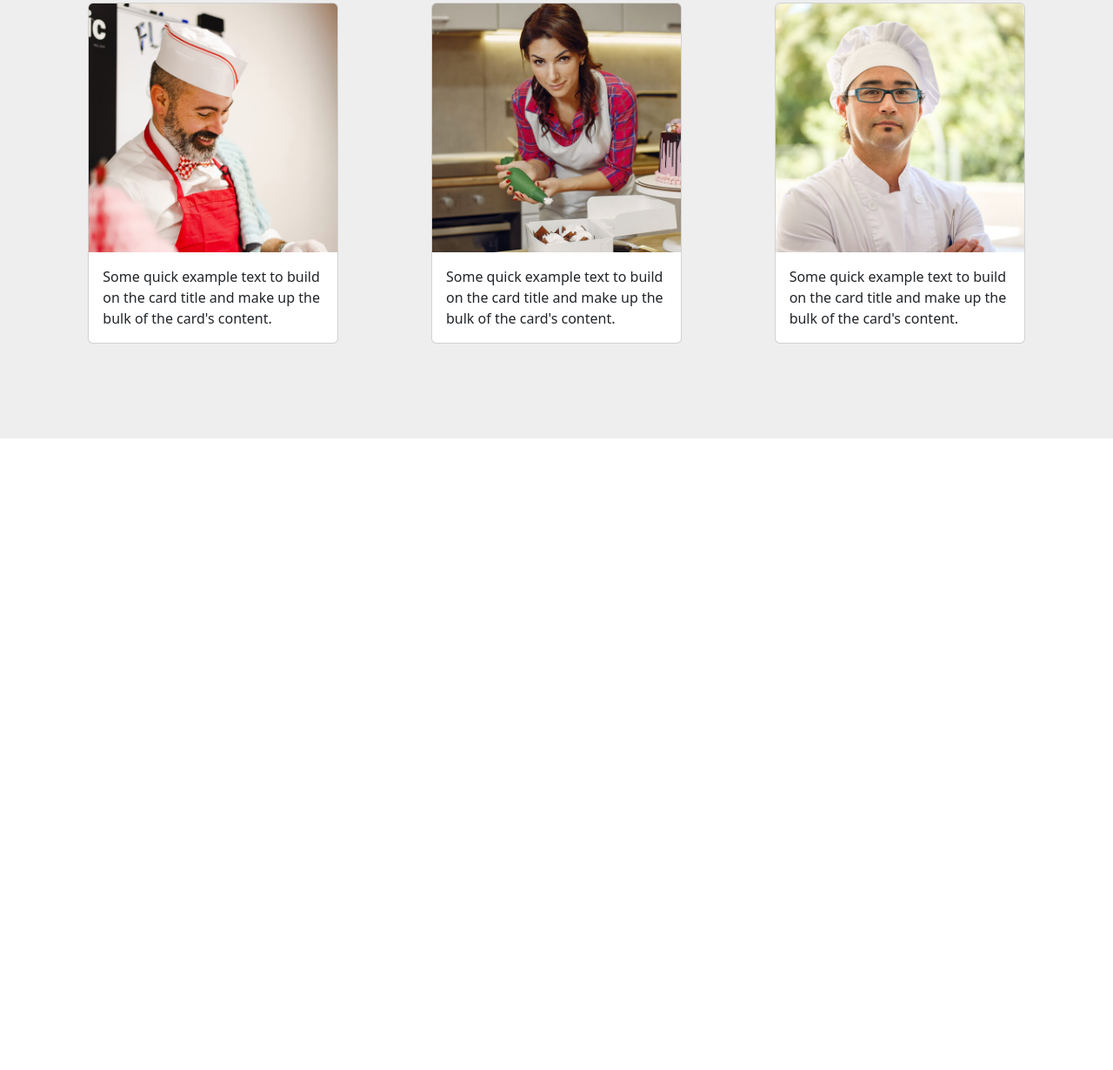
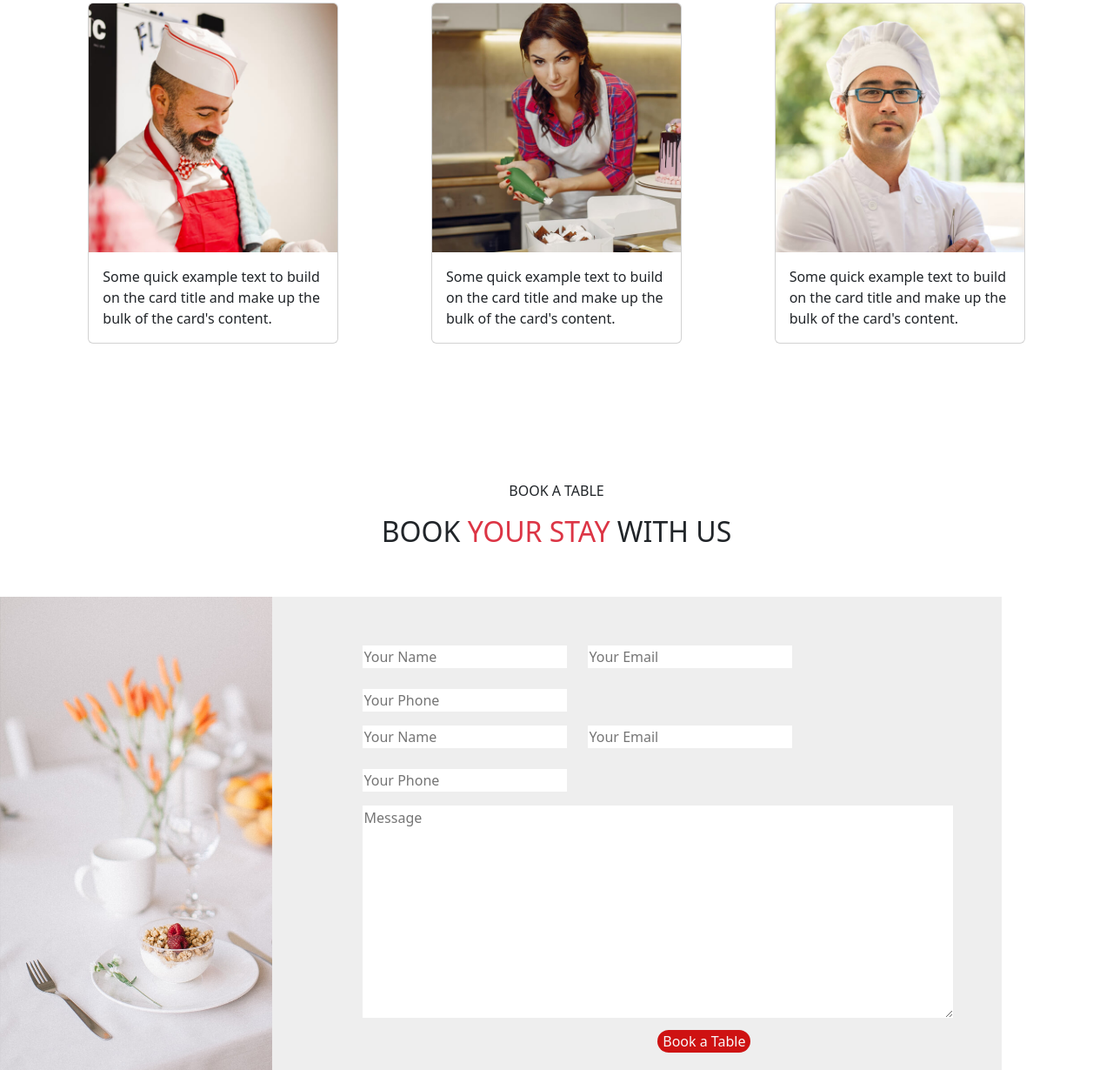
Before and after one commit to kawtaradlany/Adlanykawtar_projet_dom_js, a website: page index.html in a window 1280 px wide. Shown: the part 3699-4929 px from the top of the page at 87% size. Before the commit the page ends 4203 px from the top, so only its background shows below. Drawn offline with nearby package versions, Linux system fonts and the light colour scheme; files whose address does not match are found by name.

Commit message:
section9

```diff
--- a/index.html
+++ b/index.html
@@ -286,28 +286,61 @@
                 <h1>OUR <span class="text-danger">PROFFESIONAL </span>CHEFS</h1>
             </div>
             <DIV class="d-flex justify-content-around">
-            <div class="card " style="width: 18rem;" >
+                <div class="card " style="width: 18rem;">
                     <img src="./public/image/img/chefs/chefs-1.jpg" class="card-img-top" alt="...">
                     <div class="card-body">
-                    <p class="card-text">Some quick example text to build on the card title and make up the bulk of the
+                        <p class="card-text">Some quick example text to build on the card title and make up the bulk of
+                            the
                             card's content.</p>
                     </div>
                 </div>
                 <div class="card" style="width: 18rem;">
                     <img src="./public/image/img/chefs/chefs-2.jpg" class="card-img-top" alt="...">
                     <div class="card-body">
-                    <p class="card-text">Some quick example text to build on the card title and make up the bulk of the
+                        <p class="card-text">Some quick example text to build on the card title and make up the bulk of
+                            the
                             card's content.</p>
                     </div>
                 </div>
                 <div class="card" style="width: 18rem;">
                     <img src="./public/image/img/chefs/chefs-3.jpg" class="card-img-top" alt="...">
                     <div class="card-body">
-                    <p class="card-text">Some quick example text to build on the card title and make up the bulk of the
+                        <p class="card-text">Some quick example text to build on the card title and make up the bulk of
+                            the
                             card's content.</p>
                     </div>
                 </div>
             </DIV>
+        </section>
+        <!-- section9 -->
+        <section class="section9">
+            <div class="d-flex flex-column align-items-center p-5">
+                <p> BOOK A TABLE</p>
+                <H2>BOOK <SPan class="text-danger">YOUR STAY </SPan>WITH US</H2>
+            </div>
+            <div class="div2section9 d-flex gap-5">
+                <div class="img">
+                </div>
+                <div class="p-5">
+                    <div class="d-flex flex-wrap gap-4 p-2 ">
+                        <input class="border-0" type="text" placeholder="Your Name">
+                        <input class="border-0" type="text" placeholder="Your Email">
+                        <input class="border-0" type="text" placeholder="Your Phone">
+                    </div>
+                    <div class="d-flex flex-wrap gap-4 p-2">
+                        <input class="border-0" type="text" placeholder="Your Name">
+                        <input class="border-0" type="text" placeholder="Your Email">
+                        <input class="border-0" type="text" placeholder="Your Phone">
+                    </div>
+                    <div class="p-2">
+                        <textarea name="" id="" cols="30" rows="10" placeholder="Message"></textarea>
+                    </div>
+                    <div>
+                        <button class="text-light">Book a Table</button>
+                    </div>
+
+                </div>
+            </div>
         </section>
 
 
--- a/src/sass/modules/home/_main.sass
+++ b/src/sass/modules/home/_main.sass
@@ -159,5 +159,24 @@ main
             border-left: 3px red solid
             height: 30vh !important
     .section8
+        // background-color: #eeeeee
+        height:85vh
+    .section9
+        height:85vh
+    .div2section9
         background-color: #eeeeee
-        height:85vh
+        width: 90%
+        height: 80%
+        .img
+            background-image: url(../image/img/reservation.jpg)
+            width: 30%
+            height: 100%
+            background-size: cover
+        textarea
+            width: 100%
+            border: 0
+        button
+            margin-left: 50%
+            background-color: #ce1212
+            border-radius: 20vh
+            border: none
```
Also changed, not shown: public/css/app.css, 1 other file. Lines whose indentation alone changed are shown as unchanged.
